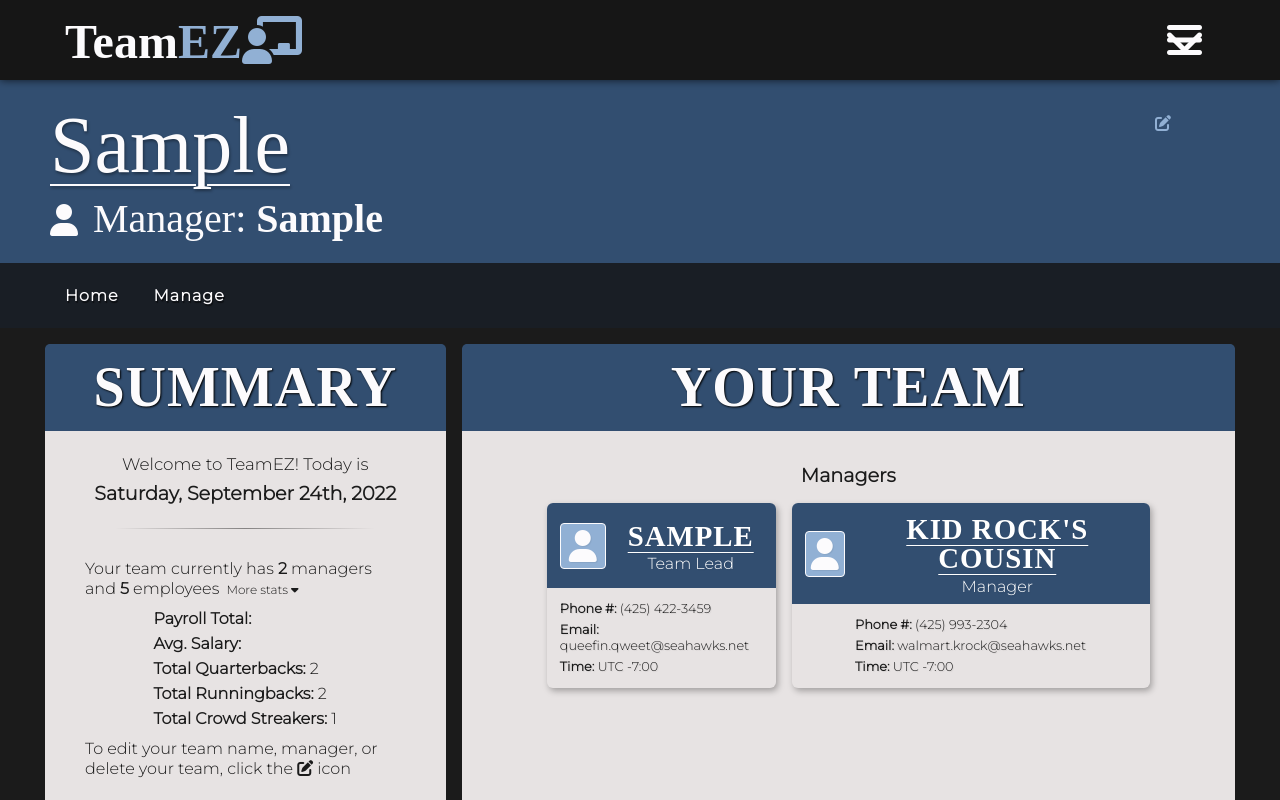
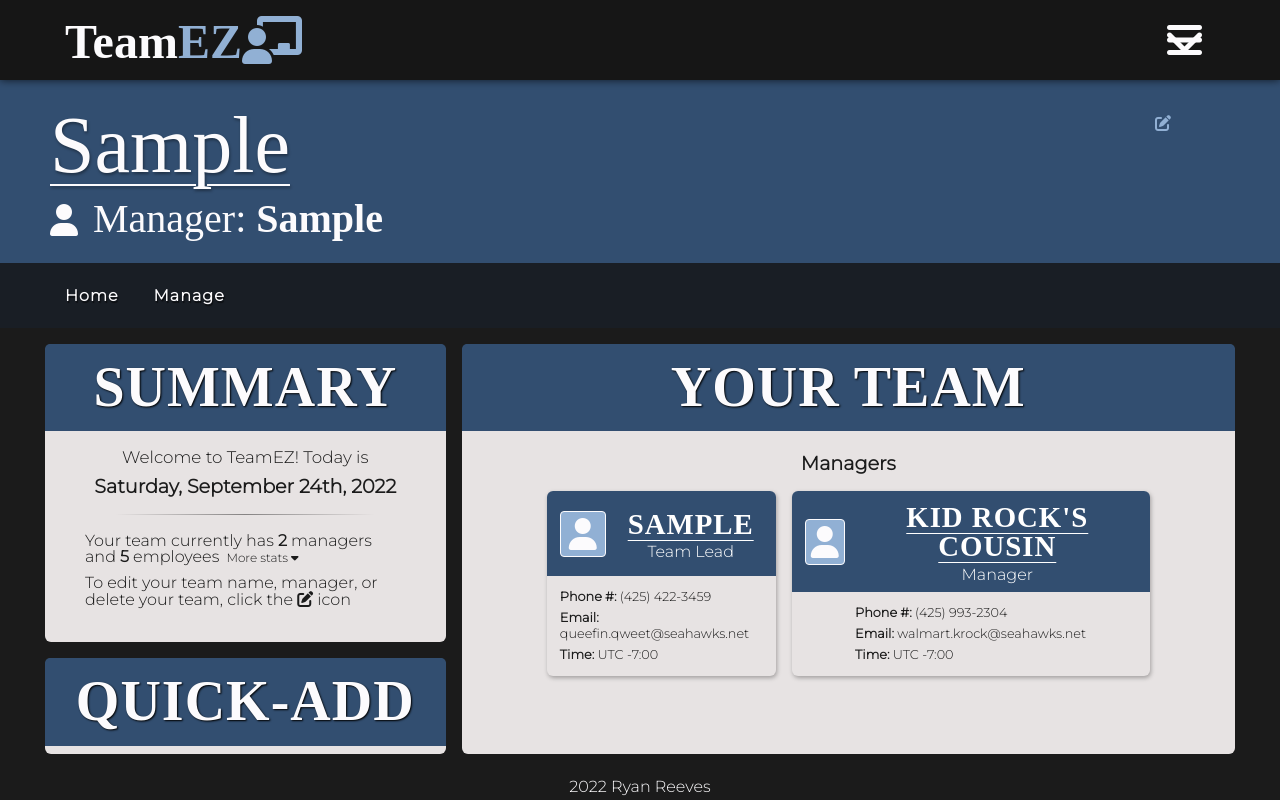
Before and after one commit to rreeves1996/team-manager-offline, a React (Create React App) app: page / in a window 1280 px wide. Both pictures are taken after typing "Sample", "Sample" into the empty fields and a click on the button "Generate Team". Shown: the top 800 px of the page. Built offline with nearby package versions, Linux system fonts and the light colour scheme; a web font is replaced by a local one.

Commit message:
Animation for collapsing more stats

```diff
--- a/src/assets/style/empcard.css
+++ b/src/assets/style/empcard.css
@@ -7,9 +7,8 @@
     border-radius: 6px;
     background-color: rgb(231, 227, 227);
     margin: 8px;
-    text-shadow: 1px 1px 1px #00000011;
     overflow: hidden;
-    filter: drop-shadow(2px 3px 3px rgba(0, 0, 0, 0.295));
+    filter: drop-shadow(1px 2px 2px rgba(0, 0, 0, 0.295));
 
 }
 .emp-card-header {
--- a/src/assets/style/style.css
+++ b/src/assets/style/style.css
@@ -112,7 +112,7 @@ input:focus {
 footer {
     position: relative;
     display: flex;
-    justify-content: center;    align-items: center;
+    justify-content: center; align-items: center;
     height: 50px;
     width: 100vw;
 }
@@ -502,26 +502,66 @@ h5 {
 }
 .card-body {
 
-    padding: 25px 0;
+    padding: 13px 0;
     width: 80%;
     display: flex;
     flex-direction: column;
     align-items: center;
     margin: 0 auto;
 }
-.card-body p {
+.container-body {
+    padding: 13px 0;
+    width: 80%;
+    display: flex;
+    flex-direction: column;
+    align-items: center;
+    margin: 0 auto;
+}
+.card-body, .container-body p {
     font-size: 1em;
     line-height: 1.25;
     margin: 5px 0;
 }
-.more-stats {
+.more-stats-toggler {
     font-size: .75em;
     cursor: pointer;
     margin-left: 3px;
+    user-select: none;
+}
+.more-stats {
+    /* position: absolute; */
+    display: flex;
+    flex-direction: column;
+    align-self: flex-start;
+    /* width: 70%; */
+    padding: 8px;
+    border: 1px solid #cfcfcf;
+    background-color: #e4dfdf;
+    border-radius: 2px;
+    margin-top: -8px;
+    margin-bottom: 8px;
+    opacity: 100%;
+    transform: translateY(0%);
+    transition: all 0.5s;
+}
+.more-stats.collapsed {
+    pointer-events: none;
+    margin-bottom: -30px;
+    opacity: 0%;
+    transform: translateY(-10%);
+    transition: all 0.5s;
+}
+.more-stats p {
+    font-size: .8em;
+    margin: 5px;
+    transition: all 0.5s;
+}
+.more-stats.collapsed p {
+    margin-top: -15px;
 }
 .summary-header {
     text-align: center;
-    margin: 15px 0px;
+    margin: 8px 0px;
 }
 .managers {
     display: flex;
--- a/src/components/tabs/home/Summary.jsx
+++ b/src/components/tabs/home/Summary.jsx
@@ -1,6 +1,8 @@
-import React from "react";
+import React, { useState } from "react";
 
 export default function Summary(props) {
+    const [collapsed, collapseStats] = useState(true);
+
     const origDate = new Date().toDateString();
     const dateArray = origDate.split(" ");
     const dateNum = dateArray[2].split("");
@@ -104,8 +106,8 @@ export default function Summary(props) {
             <div className="divider"></div>
             <div className="card-body">
                 <p>Your team currently has <strong>{managerCount}</strong> managers
-                and <strong>{employeeCount}</strong> employees <span className='more-stats'>More stats <i className="fa-solid fa-caret-down"></i></span></p>
-            <div className="section">
+                and <strong>{employeeCount}</strong> employees <span className='more-stats-toggler' onClick={() => collapseStats(prevState => !prevState)}>More stats <i className="fa-solid fa-caret-down"></i></span></p>
+                <div className={collapsed ? 'more-stats collapsed' : 'more-stats'}>
                     <p><strong>Payroll Total: </strong> </p>
                     <p><strong>Avg. Salary:</strong> </p>
                     {props.roles.map(role => {
--- a/src/components/tabs/home/YourTeam.jsx
+++ b/src/components/tabs/home/YourTeam.jsx
@@ -6,7 +6,7 @@ export default function YourTeam(props) {
     return (
         <div className="your-team">
         <h2>Your Team</h2>
-            <div className="card-body">
+            <div className="container-body">
                 <div className="managers">
                     <h5><strong>Managers</strong></h5>
                     <div className="card-container">
```
Lines whose indentation alone changed are shown as unchanged.
